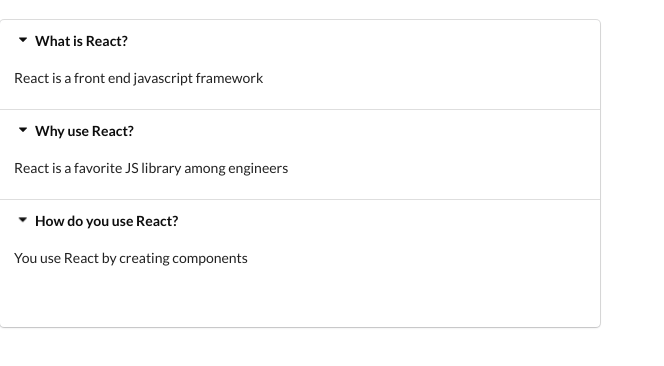
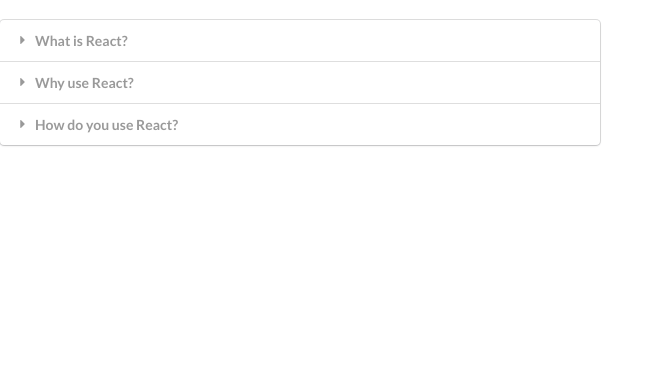
Before and after one commit to ashikpanchangam/widgets-react-hooks, a React (Create React App) app: page / in a window 1280 px wide. Shown: the top 366 px of the page, without its empty margins (0-664 px from the left). Built offline with nearby package versions, Linux system fonts and the light colour scheme.

Commit message:
expanding the accordion

```diff
--- a/src/components/Accordion.js
+++ b/src/components/Accordion.js
@@ -1,6 +1,7 @@
 import React,  {useState} from 'react'
 
 const Accordion = ({items}) => {
+    // Array destructuring
     const [activeIndex, setActiveIndex] = useState(null);
 
     const onTitleClick = (index) => {
@@ -8,15 +9,19 @@
     }
 
     const renderedItems = items.map((item, index) => {
+
+        // Add the class active if the index clicked is activeIndex
+        const active = index === activeIndex ? 'active' : '';
+
         return <React.Fragment key={item.title}>
             <div
-                className="title active"
+                className={`title ${active}`}
                 onClick = {() => onTitleClick(index)}
                 >
                 <i className="dropdown icon"></i>
                 {item.title}
             </div>
-            <div className="content active">
+            <div className={`content ${active}`}>
                 <p>{item.content}</p>
             </div>
         </React.Fragment>
@@ -24,7 +29,6 @@
     return (
         <div className="ui styled accordion">
             {renderedItems}
-            <h1>{activeIndex}</h1>
         </div>
     );
 }
```
